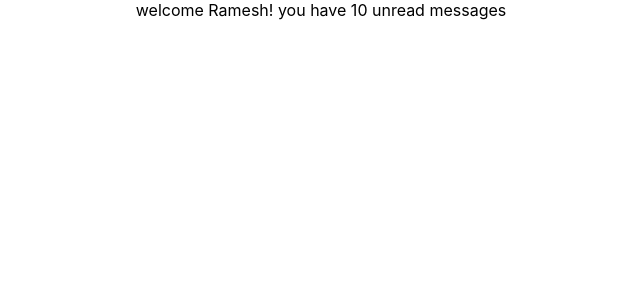
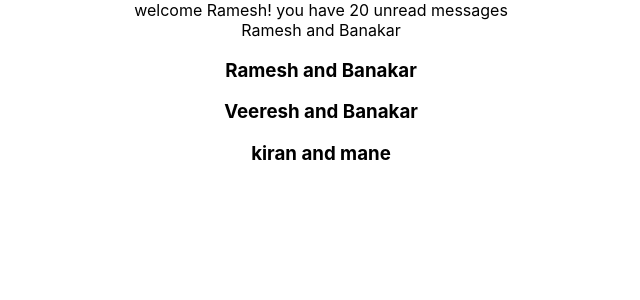
Before and after one commit to rameshbanakar/typescript, a React (Create React App) app: page / in a window 1280 px wide. Shown: the top 300 px of the page, without its empty margins (319-959 px from the left). Built offline with nearby package versions, Linux system fonts and the light colour scheme.

Commit message:
arrays defining in typescript

```diff
--- a/src/App.tsx
+++ b/src/App.tsx
@@ -1,11 +1,28 @@
 
 import './App.css';
 import Greet from './component/Greet';
+import PersonList from './component/PersonList';
 
 function App() {
+  const listPerson=[
+    {
+      firstName:"Ramesh",
+      lastName:"Banakar"
+    },{
+      firstName: "Veeresh",
+      lastName: "Banakar"
+
+    },{
+      firstName: "kiran",
+      lastName: "mane"
+    }
+  ]
+
+
   return (
     <div className="App">
-      <Greet name="Ramesh"/>
+      <Greet name="Ramesh" messageCount={20} isLoggedIn={true}/>
+      <PersonList name={listPerson}/>
     </div>
   );
 }
--- a/src/component/Greet.tsx
+++ b/src/component/Greet.tsx
@@ -1,9 +1,19 @@
 import React from 'react'
-type greetType={
-  name:String
+import Person from './Person'
+type greetType = {
+  name: String
+  messageCount: number
+  isLoggedIn: boolean
 }
-export default function Greet(props:greetType) {
+export default function Greet(props: greetType) {
+  const personName={
+    firstName:"Ramesh",
+    lastName:"Banakar"
+  }
   return (
-    <div>welcome {props.name}! you have 10 unread messages</div>
+    <>
+    {props.isLoggedIn ? <div>welcome {props.name}! you have {props.messageCount} unread messages</div> : <div>welcome Guest! you have {props.messageCount} unread messages</div>}
+    <Person name={personName}/>
+    </>
   )
 }
--- /dev/null
+++ b/src/component/Person.tsx
@@ -0,0 +1,14 @@
+import React from 'react'
+type propsType={
+    name:{
+        firstName:String,
+        lastName:String
+    }
+}
+function Person(props:propsType) {
+  return (
+    <div>{props.name.firstName} and {props.name.lastName}</div>
+  )
+}
+
+export default Person
--- /dev/null
+++ b/src/component/PersonList.tsx
@@ -0,0 +1,16 @@
+import React from 'react'
+type propsTypes = {
+    name: {
+        firstName: string;
+        lastName: string;
+    }[]
+}
+function PersonList(props: propsTypes) {
+    return (
+        <div>
+            {props.name.map(name => <h3 >{name.firstName} and {name.lastName}</h3>)}
+        </div>
+    )
+}
+
+export default PersonList
```
